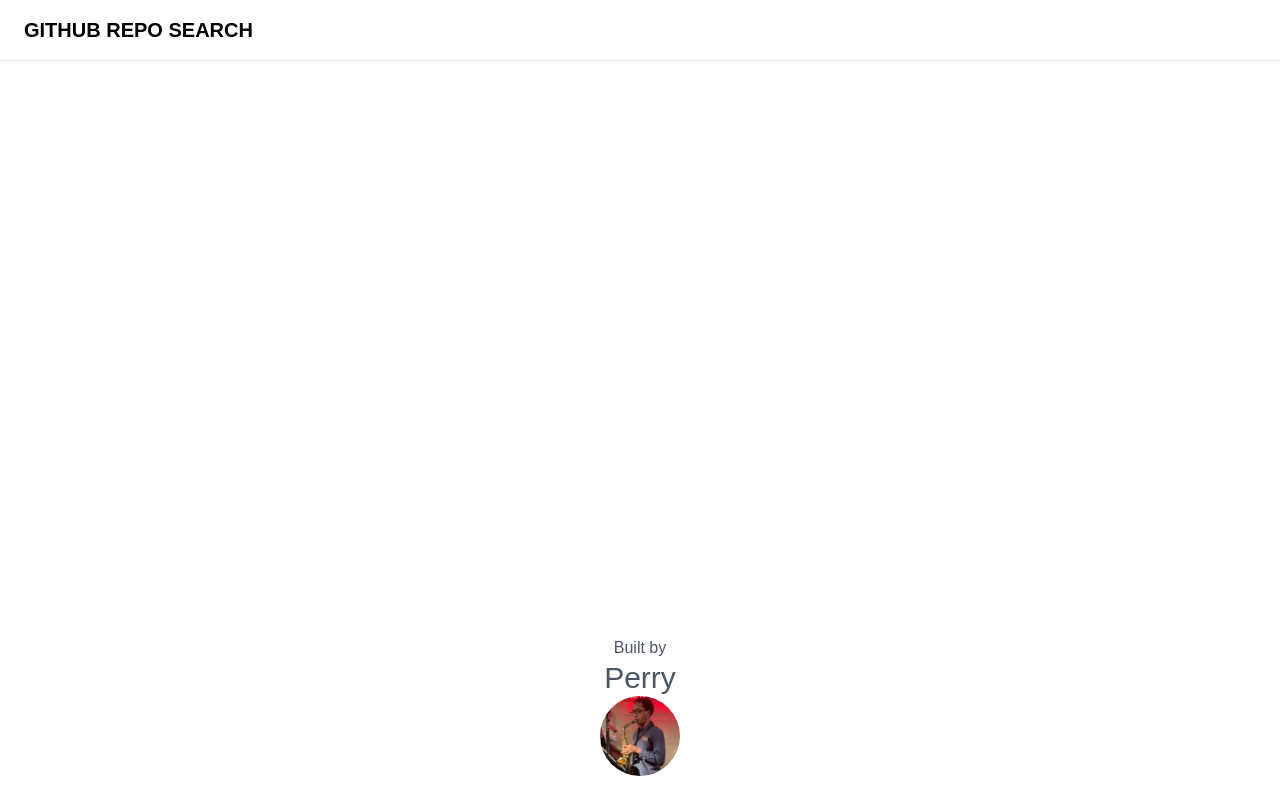
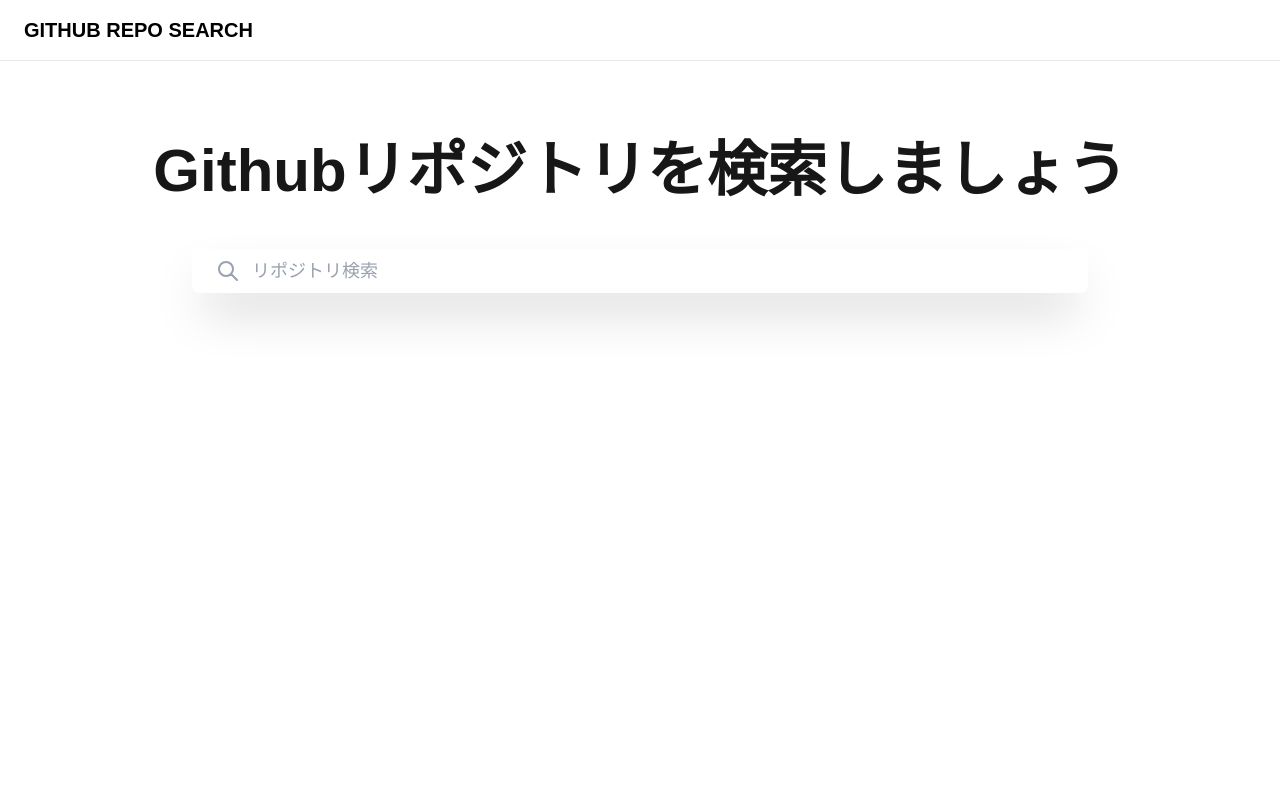
Before and after one commit to PerryM123/github-profile-checker, a Next.js app: page / in a window 1280 px wide. Shown: the top 800 px of the page. Built offline with nearby package versions, Linux system fonts and the light colour scheme.

Commit message:
検索inputboxの見た目を開発

```diff
--- a/src/app/page.tsx
+++ b/src/app/page.tsx
@@ -3,6 +3,42 @@
 import { useState } from 'react'
 
 export default function Home() {
-  const [searchQuery, setSearchQuery] = useState('hello-world')
-  return <div className="bg-white"></div>
+  const [searchQuery, setSearchQuery] = useState('')
+  return (
+    <div>
+      <main className="relative min-h-[calc(100vh-80px)]">
+        <div className="relative z-10 flex min-h-[calc(100vh-80px)] flex-col items-center px-6 py-20">
+          <h2 className="mb-12 text-center text-5xl font-bold md:text-6xl">
+            Githubリポジトリを検索しましょう
+          </h2>
+          <div className="w-full max-w-4xl">
+            <div className="flex items-center rounded-lg p-2 shadow-2xl">
+              <div className="flex flex-1 items-center px-4">
+                <svg
+                  className="mr-3 h-6 w-6 text-gray-400"
+                  fill="none"
+                  stroke="currentColor"
+                  viewBox="0 0 24 24"
+                >
+                  <path
+                    strokeLinecap="round"
+                    strokeLinejoin="round"
+                    strokeWidth={2}
+                    d="M21 21l-6-6m2-5a7 7 0 11-14 0 7 7 0 0114 0z"
+                  />
+                </svg>
+                <input
+                  type="text"
+                  value={searchQuery}
+                  onChange={(e) => setSearchQuery(e.target.value)}
+                  placeholder="リポジトリ検索"
+                  className="flex-1 text-lg text-gray-800 placeholder-gray-400 outline-none"
+                />
+              </div>
+            </div>
+          </div>
+        </div>
+      </main>
+    </div>
+  )
 }
```
